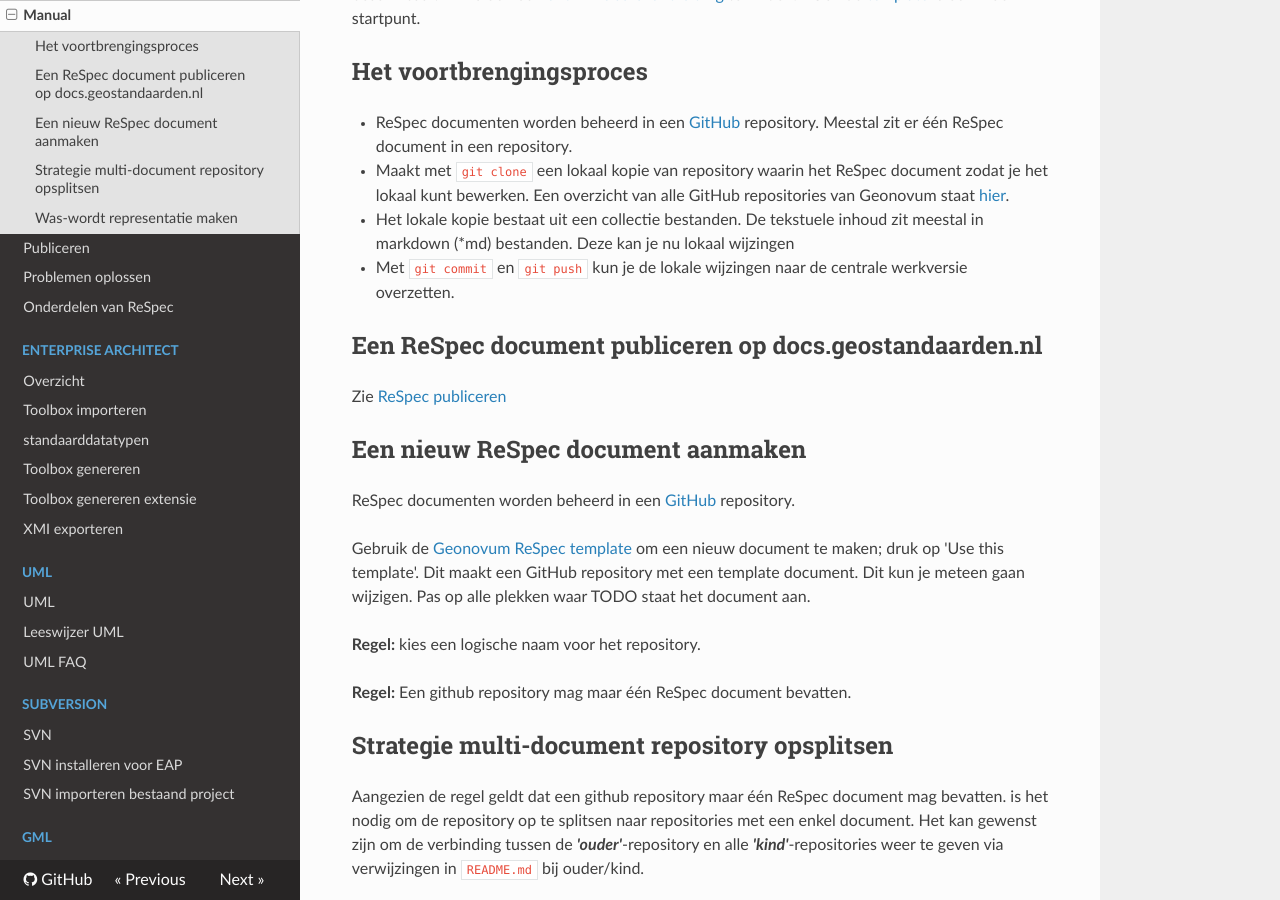
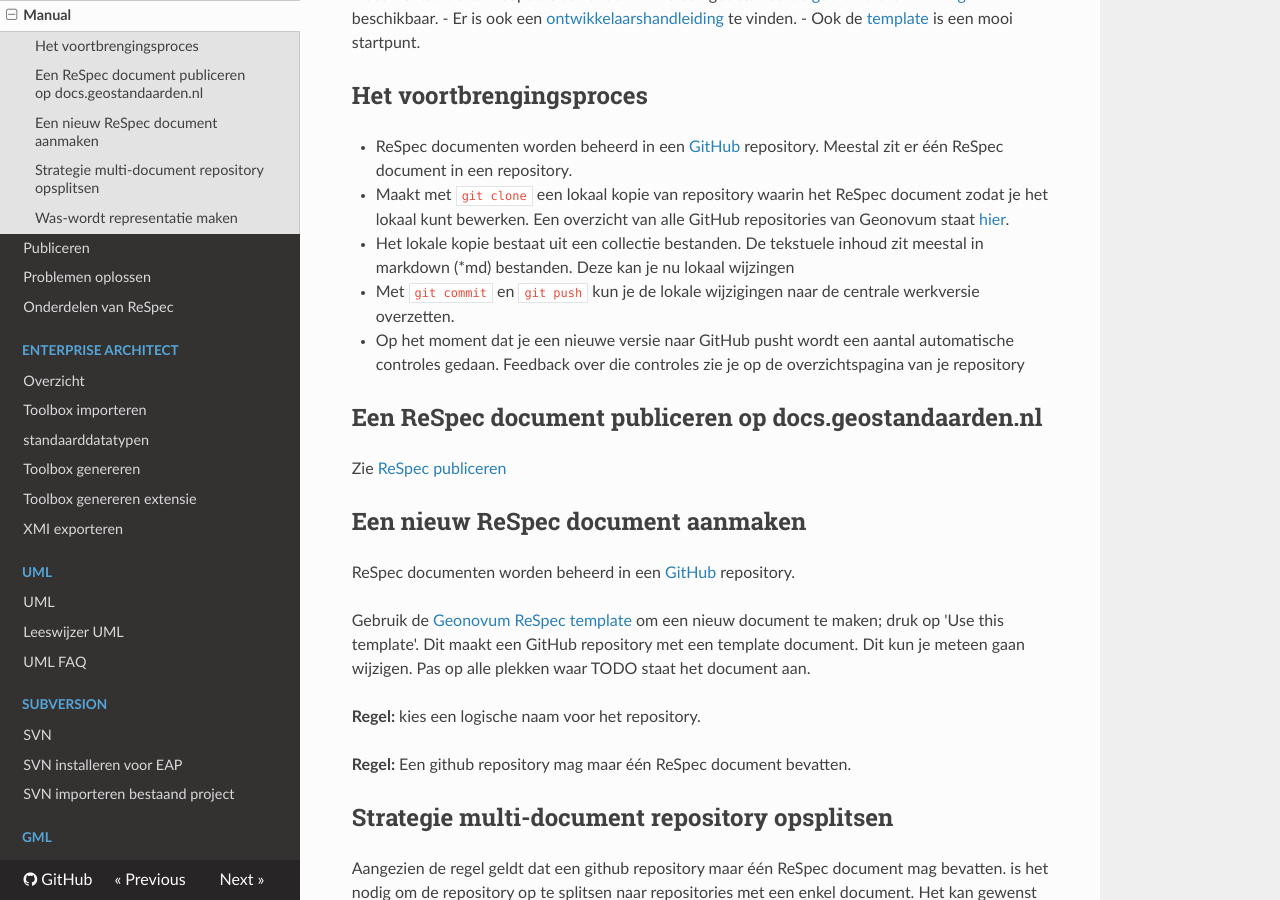
Before and after one commit to Geonovum/handleiding-tooling, an MkDocs documentation site: the page built from docs/ReSpec/index.md, in a window 1280 px wide and 900 px high, scrolled down 1164 px. Built offline with MkDocs 1.6.1, drawn with Linux system fonts in a browser that asks for light colours; nearby versions of some CDN libraries; some of the changed text lies outside the part shown.

Commit message:
kwaliteitscriterium toegevoegd

```diff
--- a/docs/ReSpec/index.md
+++ b/docs/ReSpec/index.md
@@ -2,7 +2,8 @@
 
 We maken standaarden met ReSpec. De inhoud van ReSpec documenten zit in Markdown bestanden die je met een text editor kunt bewerken. De bestanden worden in een GitHub repository beheerd. ReSpec
 
-- zorgt voor een uniforme styling,
+- zorgt voor een uniforme styling
+- helpt bij het maken van een valide HTML publicatie
 - onderhoudt referenties en verwijzingen naar andere documentatie,
 - verzorgt de inhoudsopgave,
 - zorgt voor links naar vorige en meest recente versies,
@@ -13,8 +14,10 @@ ReSpec publicatie:
 
 ![publicatie infrastructuur](media/WorkflowReSpecGit.drawio.svg)
 
-Het proces bestaat uit een [voortbrengingsproces](#het-voorbrengingsproces) waarin met het werkveld het
-document wordt gemaakt. Als uit dit proces een publiceerbare versie ontstaat wordt deze via het [publicatieproces](./ReSpec-publiceren.md) gepubliceerd.
+Het proces bestaat uit een [voortbrengingsproces](#het-voorbrengingsproces)
+waarin met het werkveld het document wordt gemaakt. Als uit dit proces
+een publiceerbare versie ontstaat wordt deze via het
+[publicatieproces](./ReSpec-publiceren.md) gepubliceerd.
 
 Geonovum gebruikt de Logius [ReSpec](https://github.com/Logius-standaarden/respec) in een GitHub omgeving voor het beheer van de documenten.
 
@@ -32,7 +35,11 @@ Documentatie over ReSpec is te vonden
 - ReSpec documenten worden beheerd in een [GitHub](../GitHub/index.md) repository. Meestal zit er één ReSpec document in een repository.
 - Maakt met `git clone` een lokaal kopie van repository waarin het ReSpec document zodat je het lokaal kunt bewerken. Een overzicht van alle GitHub repositories van Geonovum staat [hier](https://github.com/orgs/Geonovum/repositories).
 - Het lokale kopie bestaat uit een collectie bestanden. De tekstuele inhoud zit meestal in markdown (*md) bestanden. Deze kan je nu lokaal wijzingen
-- Met `git commit` en `git push` kun je de lokale wijzingen naar de centrale werkversie overzetten.
+- Met `git commit` en `git push` kun je de lokale wijzigingen naar de centrale
+  werkversie overzetten.
+- Op het moment dat je een nieuwe versie naar GitHub pusht wordt een aantal
+  automatische controles gedaan. Feedback over die controles zie je op de
+  overzichtspagina van je repository
 
 ## Een ReSpec document publiceren op docs.geostandaarden.nl
 
@@ -42,7 +49,10 @@ Zie [ReSpec publiceren](ReSpec-publiceren.md)
 
 ReSpec documenten worden beheerd in een [GitHub](../GitHub/index.md) repository.
 
-Gebruik de [Geonovum ReSpec template](https://github.com/Geonovum/NL-ReSpec-template) om een nieuw document te maken; druk op 'Use this template'. Dit maakt een GitHub repository met een template document. Dit kun je meteen gaan wijzigen. Pas op alle plekken waar TODO staat het document aan.
+Gebruik de [Geonovum ReSpec template](https://github.com/Geonovum/NL-ReSpec-template)
+om een nieuw document te maken; druk op 'Use this template'. Dit maakt een
+GitHub repository met een template document. Dit kun je meteen gaan wijzigen.
+Pas op alle plekken waar TODO staat het document aan.
 
 **Regel:** kies een logische naam voor het repository.
 
```
Also changed, not shown: docs/MIM/kwaliteitscriteria-informatiemodellen.md (+2 -0 lines).
